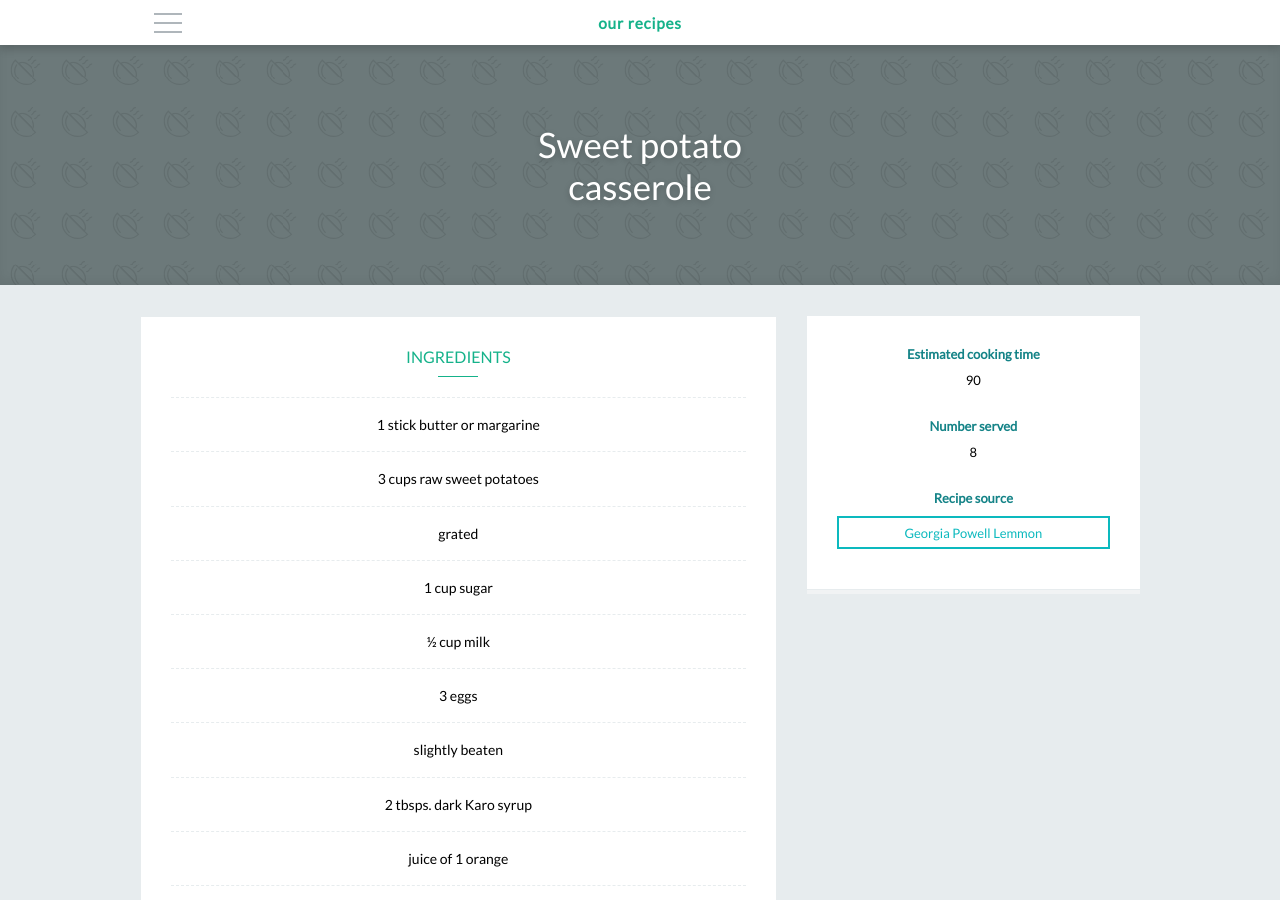
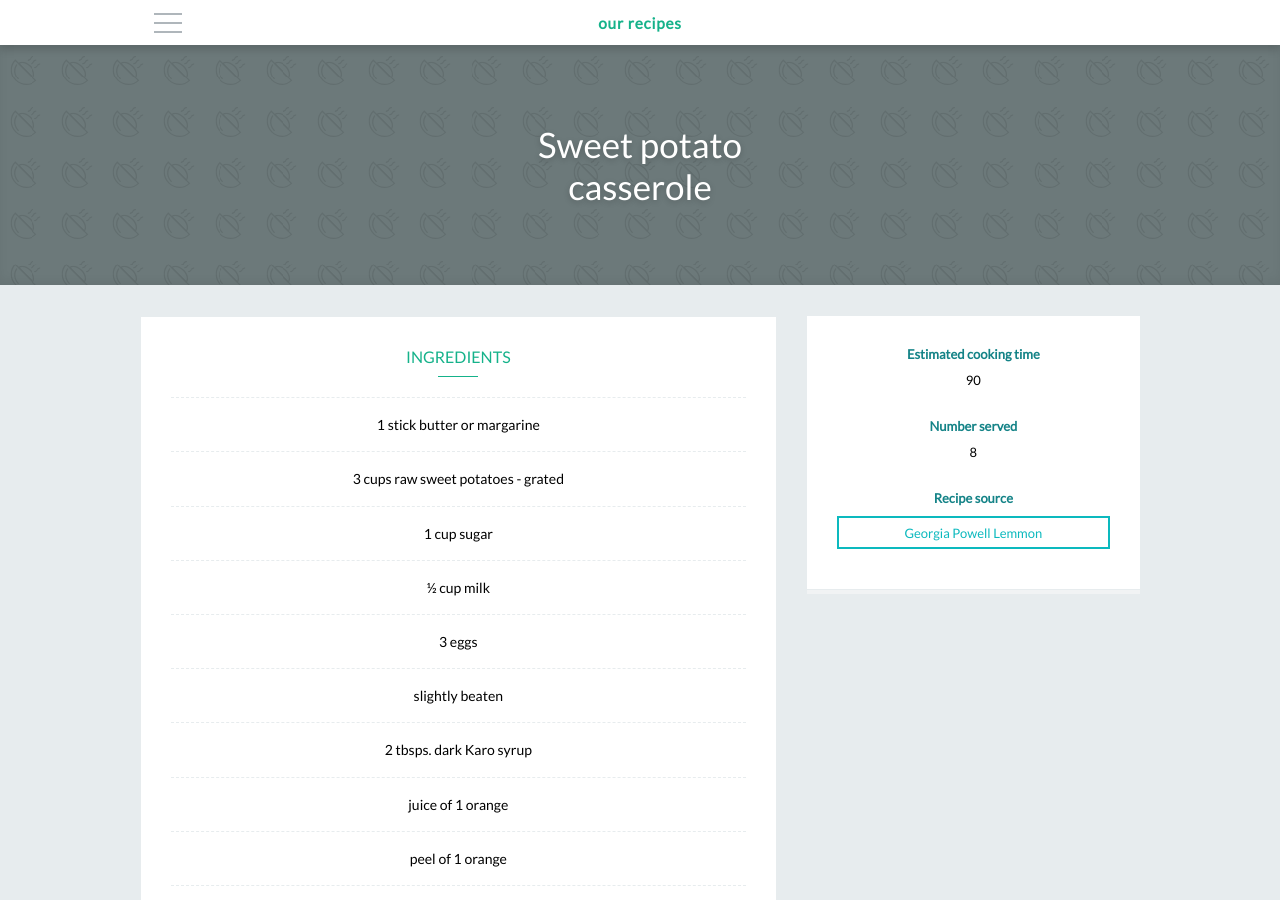
Before and after one commit to nicklemmon/recipes, a Jekyll site: the page built from _recipes/sweet-potato-casserole.md, in a window 1280 px wide and 900 px high. Built offline with Jekyll 4.4.1, drawn with Linux system fonts in a browser that asks for light colours; some web fonts are replaced.

```diff
--- a/_recipes/sweet-potato-casserole.md
+++ b/_recipes/sweet-potato-casserole.md
@@ -13,7 +13,7 @@ numserved:		8
 source:			Georgia Powell Lemmon
 
 #=== Stuff for the ingredients list ===#
-ingredients:	1 stick butter or margarine, 3 cups raw sweet potatoes, grated, 1 cup sugar, ½ cup milk, 3 eggs, slightly beaten, 2 tbsps. dark Karo syrup, juice of 1 orange, peel of 1 orange, grated, 1 tsp. ground ginger, 1/8 tsp. ground nutmeg, 1/8 tsp. ground allspice, 1/8 tsp. cinnamon
+ingredients:	1 stick butter or margarine, 3 cups raw sweet potatoes - grated, 1 cup sugar, ½ cup milk, 3 eggs, slightly beaten, 2 tbsps. dark Karo syrup, juice of 1 orange, peel of 1 orange, grated, 1 tsp. ground ginger, 1/8 tsp. ground nutmeg, 1/8 tsp. ground allspice, 1/8 tsp. cinnamon
 ---
 
 1. Melt butter in shallow 1 1/2-quart casserole.  Combine remaining ingredients and pour into greased casserole dish.
```
